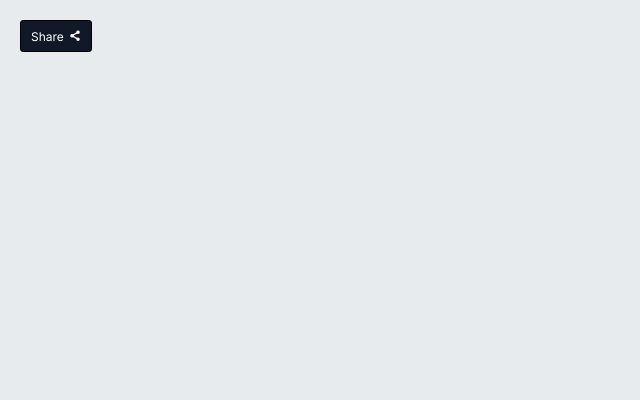
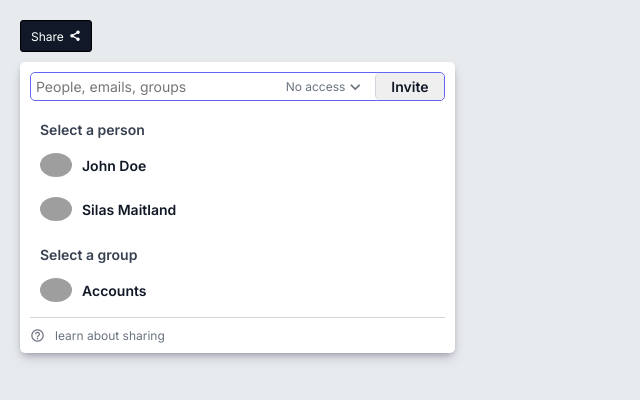
Before and after one commit to ark2002/cuota, a React (Create React App) app: page / in a window 1280 px wide. Shown: the top 400 px of the page, without its empty margins (0-640 px from the left). Built offline with nearby package versions, Linux system fonts and the light colour scheme; grey boxes are pictures that could not be loaded.

Commit message:
feat : added searchWidget to Main

```diff
--- a/src/frontend/components/Main/Main.js
+++ b/src/frontend/components/Main/Main.js
@@ -1,16 +1,22 @@
 import { useState } from "react";
 import { BaseWidget } from "../BaseWidget/BaseWidget";
+import { SearchWidget } from "../SearchWidget/SearchWidget";
 import { ShareButton } from "../ShareButton/ShareButton";
 import "./Main.css";
 
 const Main = () => {
-  const [isWidget, setIsWidget] = useState(null);
+  const [isWidget, setIsWidget] = useState("search");
+
   return (
     <div className="main__container">
       <ShareButton isWidget={isWidget} setIsWidget={setIsWidget} />
       {isWidget && (
         <div className="widget__container">
-          <BaseWidget isWidget={isWidget} setIsWidget={setIsWidget} />
+          {isWidget === "base" ? (
+            <BaseWidget isWidget={isWidget} setIsWidget={setIsWidget} />
+          ) : (
+            <SearchWidget isWidget={isWidget} />
+          )}
         </div>
       )}
     </div>
```
